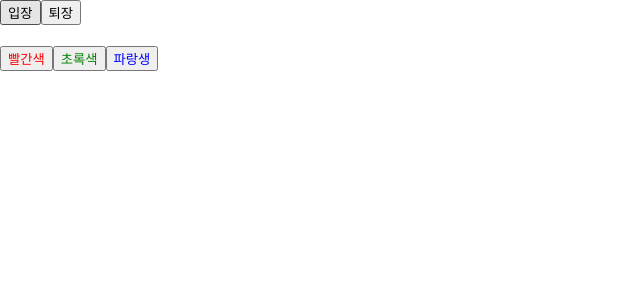
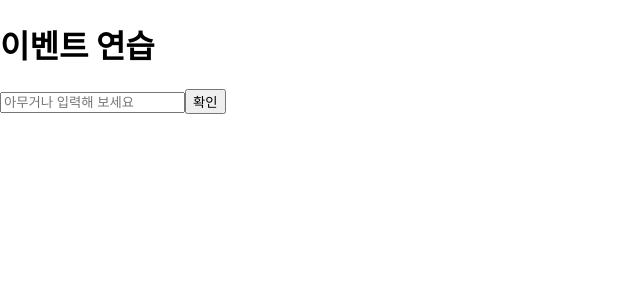
Before and after one commit to sundoforce/hello-react, a React (Create React App) app: page / in a window 1280 px wide. Shown: the top 300 px of the page, without its empty margins (0-640 px from the left). Built offline with nearby package versions, Linux system fonts and the light colour scheme.

Commit message:
4.2.3.1 Event

```diff
--- a/src/App.js
+++ b/src/App.js
@@ -1,7 +1,7 @@
 import React from 'react';
-import Say from './Say';
+import EventPractice from './EventPractice';
 const App = () => {
-  return <Say />;
+  return <EventPractice />;
 };
 
 export default App;
--- /dev/null
+++ b/src/EventPractice.js
@@ -0,0 +1,52 @@
+import React, { Component } from 'react';
+
+
+class EventPractice extends Component {
+    state = {
+        message: ''
+    }
+
+    constructor(props) {
+        super(props);
+        this.handleChange = this.handleChange.bind(this);
+        this.handleClick = this.handleClick.bind(this)
+    }
+
+    handleChange(e) {
+        this.setState({
+            message: e.target.value
+        });
+    }
+
+    handleClick() {
+        alert(this.state.message);
+        this.setState({
+            message: ''
+        });
+    }
+  render() {
+    return (
+      <div>
+        <h1>이벤트 연습</h1>
+        <input
+            type="text"
+            name="message"
+            placeholder="아무거나 입력해 보세요"
+            value={this.state.message}
+            onChange={
+                (e) => {
+                    this.setState({
+                        message: e.target.value
+                    })
+                }
+        }
+        />
+        <button onClick={this.handeClick}>확인</button>
+      </div>
+    );
+  }
+}
+
+
+
+export default EventPractice;
```
